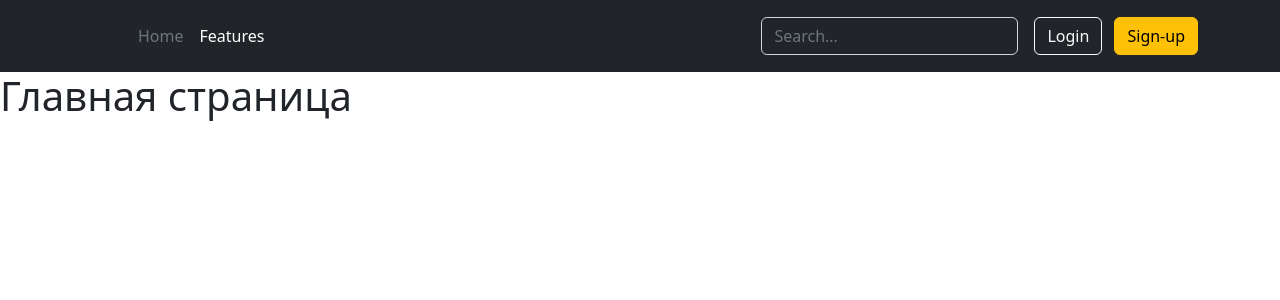
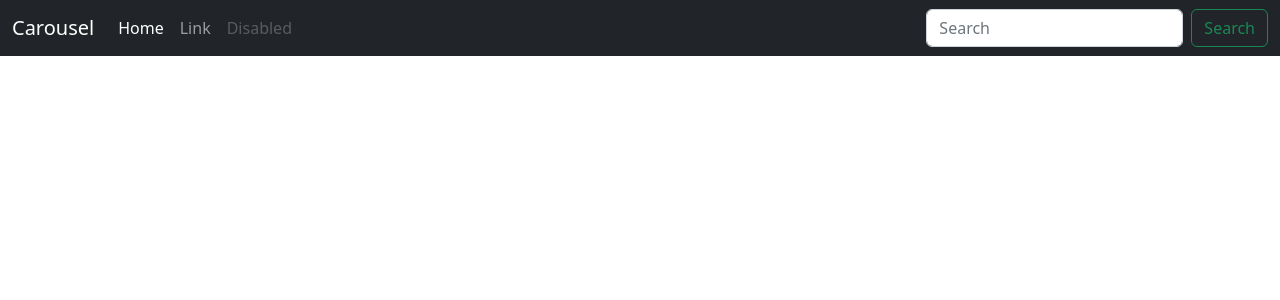
Before and after one commit to Aliaksei-Matusevich/greeting_comand_site, a Flask app: page / in a window 1280 px wide. Shown: the top 300 px of the page. Run offline with Flask 2, Linux system fonts and the light colour scheme.

Commit message:
rename title

```diff
--- a/templates/base.html
+++ b/templates/base.html
@@ -4,33 +4,39 @@
     <meta charset="UTF-8">
     <meta http-equiv="X-UA-Compatible" content="IE=edge">
     <meta name="viewport" content="width=device-width, initial-scale=1.0">
-    <link rel="stylesheet" href="https://cdn.jsdelivr.net/npm/bootstrap@5.2.0/dist/css/bootstrap.min.css" integrity="sha384-gH2yIJqKdNHPEq0n4Mqa/HGKIhSkIHeL5AyhkYV8i59U5AR6csBvApHHNl/vI1Bx" crossorigin="anonymous">
+    <link rel="stylesheet" href="https://cdn.jsdelivr.net/npm/bootstrap@5.2.0/dist/css/bootstrap.min.css"
+          integrity="sha384-gH2yIJqKdNHPEq0n4Mqa/HGKIhSkIHeL5AyhkYV8i59U5AR6csBvApHHNl/vI1Bx" crossorigin="anonymous">
     <title>{% block title %}{% endblock %}</title>
 </head>
 <body>
-    <header class="p-3 text-bg-dark">
-    <div class="container">
-      <div class="d-flex flex-wrap align-items-center justify-content-center justify-content-lg-start">
-        <a href="/" class="d-flex align-items-center mb-2 mb-lg-0 text-white text-decoration-none">
-          <svg class="bi me-2" width="40" height="32" role="img" aria-label="Bootstrap"><use xlink:href="#bootstrap"></use></svg>
-        </a>
+<nav class="navbar navbar-expand-md navbar-dark fixed-top bg-dark">
+    <div class="container-fluid">
+        <a class="navbar-brand" href="#">Carousel</a>
+        <button class="navbar-toggler" type="button" data-bs-toggle="collapse" data-bs-target="#navbarCollapse"
+                aria-controls="navbarCollapse" aria-expanded="false" aria-label="Toggle navigation">
+            <span class="navbar-toggler-icon"></span>
+        </button>
+        <div class="collapse navbar-collapse" id="navbarCollapse">
+            <ul class="navbar-nav me-auto mb-2 mb-md-0">
+                <li class="nav-item">
+                    <a class="nav-link active" aria-current="page" href="#">Home</a>
+                </li>
+                <li class="nav-item">
+                    <a class="nav-link" href="#">Link</a>
+                </li>
+                <li class="nav-item">
+                    <a class="nav-link disabled">Disabled</a>
+                </li>
+            </ul>
+            <form class="d-flex" role="search">
+                <input class="form-control me-2" type="search" placeholder="Search" aria-label="Search">
+                <button class="btn btn-outline-success" type="submit">Search</button>
+            </form>
+        </div>
+    </div>
+</nav>
 
-        <ul class="nav col-12 col-lg-auto me-lg-auto mb-2 justify-content-center mb-md-0">
-          <li><a href="#" class="nav-link px-2 text-secondary">Home</a></li>
-          <li><a href="#" class="nav-link px-2 text-white">Features</a></li>
-        </ul>
 
-        <form class="col-12 col-lg-auto mb-3 mb-lg-0 me-lg-3" role="search">
-          <input type="search" class="form-control form-control-dark text-bg-dark" placeholder="Search..." aria-label="Search">
-        </form>
-
-        <div class="text-end">
-          <button type="button" class="btn btn-outline-light me-2">Login</button>
-          <button type="button" class="btn btn-warning">Sign-up</button>
-        </div>
-      </div>
-    </div>
-  </header>
-    {% block body %}{% endblock %}
+{% block body %}{% endblock %}
 </body>
 </html>
--- a/templates/index.html
+++ b/templates/index.html
@@ -1,9 +1,9 @@
 {% extends "base.html" %}
 
 {% block title %}
-Алеша писюн волосюн
+Главная страница
 {% endblock %}
 
  {% block body %}
-<h1>Главная страница</h1>
+<h1>Алеша я заебался ждать тебя тут</h1>
 {% endblock %}
```
